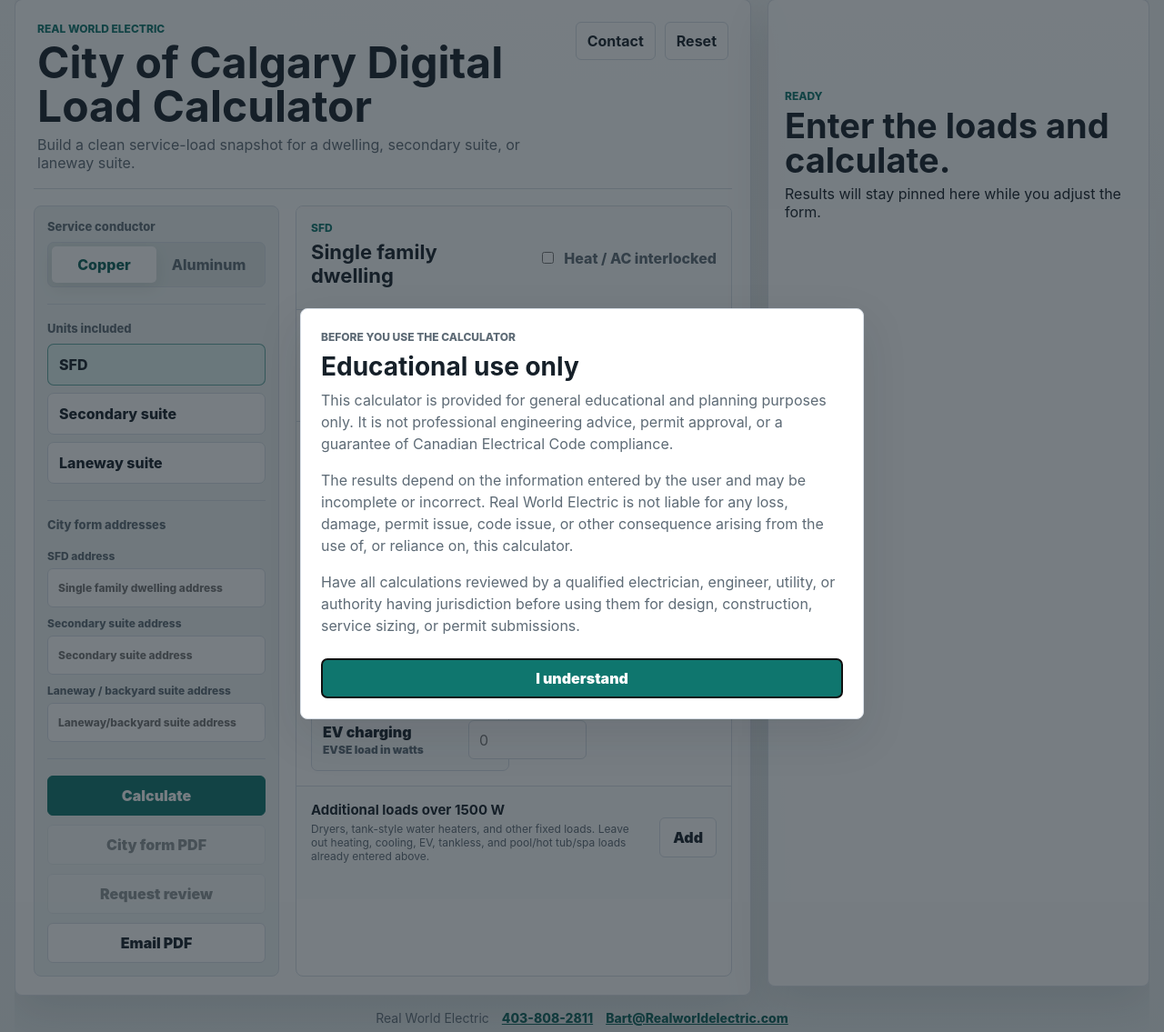
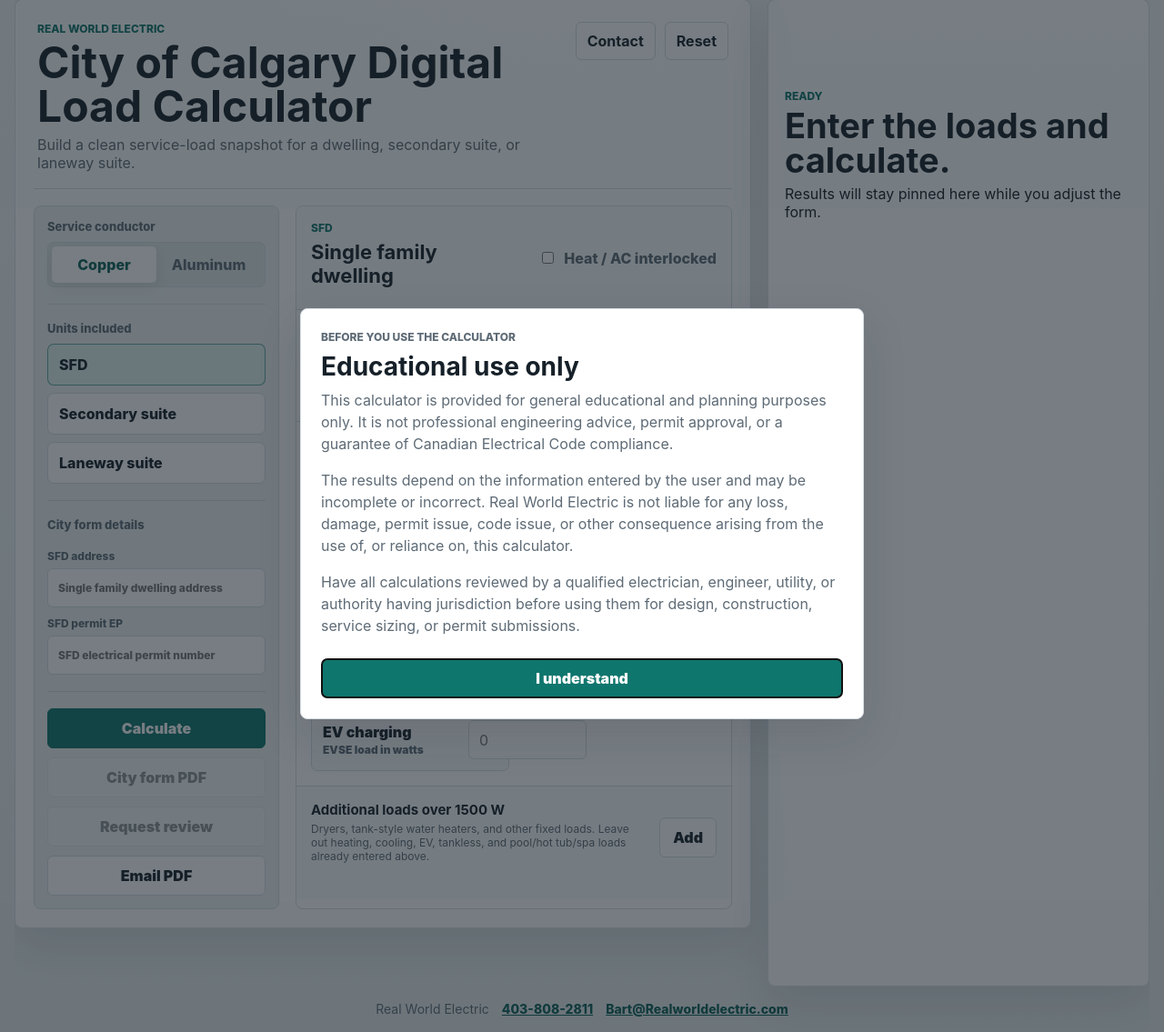
Before and after one commit to bbartsinn/Load_Calc2.0, a Flask app: page / in a window 1280 px wide. Shown: the part 25-1160 px from the top of the page at 91% size. Run offline with Flask 3, Linux system fonts and the light colour scheme.

Commit message:
Add City form EP fields

```diff
--- a/routes.py
+++ b/routes.py
@@ -77,13 +77,18 @@ def normalize_calculation_input(data):
     if not isinstance(project, dict):
         project = {}
 
+    unit_types = {unit["unit_type"] for unit in units}
+
     return {
         "num_units": len(units),
         "conductor_type": conductor_type,
         "project": {
             "sfd_address": str(project.get("sfd_address") or "")[:160],
-            "ss_address": str(project.get("ss_address") or "")[:160],
-            "lwh_address": str(project.get("lwh_address") or "")[:160],
+            "sfd_ep": str(project.get("sfd_ep") or "")[:60],
+            "ss_address": str(project.get("ss_address") or "")[:160] if "SS" in unit_types else "",
+            "ss_ep": str(project.get("ss_ep") or "")[:60] if "SS" in unit_types else "",
+            "lwh_address": str(project.get("lwh_address") or "")[:160] if "LWH" in unit_types else "",
+            "lwh_ep": str(project.get("lwh_ep") or "")[:60] if "LWH" in unit_types else "",
         },
         "units": units,
     }
--- a/static/script.js
+++ b/static/script.js
@@ -113,11 +113,24 @@ function selectedUnits() {
   return $$(".unit-toggle:checked").map((input) => input.value);
 }
 
+function updateCityFormFields() {
+  const units = selectedUnits();
+  $$(".city-unit-field").forEach((field) => {
+    const isActive = units.includes(field.dataset.cityUnit);
+    field.classList.toggle("hidden", !isActive);
+    $$("input", field).forEach((input) => {
+      input.disabled = !isActive;
+      if (!isActive) input.value = "";
+    });
+  });
+}
+
 function renderUnits() {
   const container = $("#unitsContainer");
   const units = selectedUnits();
   const existingValues = collectFormData({ includeEmpty: true });
 
+  updateCityFormFields();
   container.innerHTML = units.map(unitCard).join("");
   units.forEach((unit) => {
     const card = $(`.unit-card[data-unit="${unit}"]`);
@@ -148,7 +161,8 @@ function restoreUnitValues(card, data) {
 }
 
 function collectFormData(options = {}) {
-  const units = selectedUnits().map((unit) => {
+  const activeUnits = selectedUnits();
+  const units = activeUnits.map((unit) => {
     const card = $(`.unit-card[data-unit="${unit}"]`);
     if (!card) {
       return { unit_type: unit, additional_items: [] };
@@ -183,8 +197,11 @@ function collectFormData(options = {}) {
     conductor_type: $("[name='conductorType']:checked").value,
     project: {
       sfd_address: $("[name='sfdAddress']")?.value.trim() || "",
-      ss_address: $("[name='ssAddress']")?.value.trim() || "",
-      lwh_address: $("[name='lwhAddress']")?.value.trim() || "",
+      sfd_ep: $("[name='sfdEp']")?.value.trim() || "",
+      ss_address: activeUnits.includes("SS") ? ($("[name='ssAddress']")?.value.trim() || "") : "",
+      ss_ep: activeUnits.includes("SS") ? ($("[name='ssEp']")?.value.trim() || "") : "",
+      lwh_address: activeUnits.includes("LWH") ? ($("[name='lwhAddress']")?.value.trim() || "") : "",
+      lwh_ep: activeUnits.includes("LWH") ? ($("[name='lwhEp']")?.value.trim() || "") : "",
     },
     units,
   };
--- a/templates/index.html
+++ b/templates/index.html
@@ -4,7 +4,7 @@
   <meta charset="UTF-8">
   <meta name="viewport" content="width=device-width, initial-scale=1.0">
   <title>City of Calgary Digital Load Calculator</title>
-  <link rel="stylesheet" href="{{ url_for('static', filename='style.css') }}?v=20260525-1352">
+  <link rel="stylesheet" href="{{ url_for('static', filename='style.css') }}?v=20260525-1532">
 </head>
 <body>
   <div class="disclaimer-modal hidden" id="disclaimerModal" role="dialog" aria-modal="true" aria-labelledby="disclaimerTitle">
@@ -72,18 +72,30 @@
           </div>
 
           <div class="panel-section city-form-fields">
-            <p class="field-label">City form addresses</p>
+            <p class="field-label">City form details</p>
             <label>
               <span>SFD address</span>
               <input type="text" name="sfdAddress" placeholder="Single family dwelling address">
             </label>
             <label>
+              <span>SFD permit EP</span>
+              <input type="text" name="sfdEp" placeholder="SFD electrical permit number">
+            </label>
+            <label class="city-unit-field" data-city-unit="SS">
               <span>Secondary suite address</span>
               <input type="text" name="ssAddress" placeholder="Secondary suite address">
             </label>
-            <label>
+            <label class="city-unit-field" data-city-unit="SS">
+              <span>Secondary suite permit EP</span>
+              <input type="text" name="ssEp" placeholder="Secondary suite permit number">
+            </label>
+            <label class="city-unit-field" data-city-unit="LWH">
               <span>Laneway / backyard suite address</span>
               <input type="text" name="lwhAddress" placeholder="Laneway/backyard suite address">
+            </label>
+            <label class="city-unit-field" data-city-unit="LWH">
+              <span>Laneway / backyard suite permit EP</span>
+              <input type="text" name="lwhEp" placeholder="Laneway/backyard permit number">
             </label>
           </div>
 
@@ -153,6 +165,6 @@
     <a href="mailto:Bart@Realworldelectric.com">Bart@Realworldelectric.com</a>
   </footer>
 
-  <script src="{{ url_for('static', filename='script.js') }}?v=20260525-1352"></script>
+  <script src="{{ url_for('static', filename='script.js') }}?v=20260525-1532"></script>
 </body>
 </html>
```
Also changed, not shown: services/calgary_form_pdf.py (+19 -2 lines), tests/test_api.py (+24 -0 lines).
